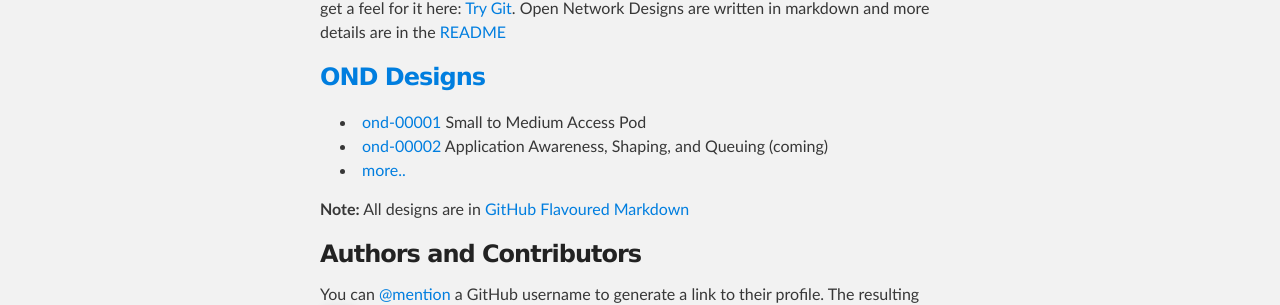
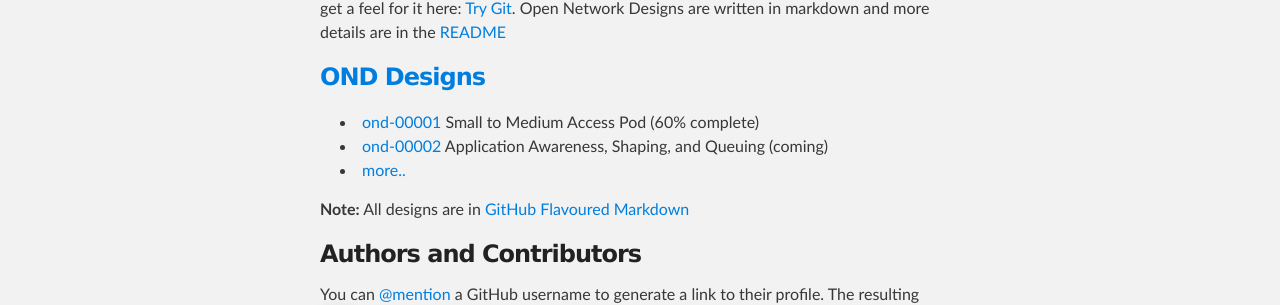
Before and after one commit to podomere/ond, a Jekyll site: the page index.html, which Jekyll copies as it is, in a window 1280 px wide. Shown: the part 499-804 px from the top of the page. Built offline with Jekyll 4.4.1, drawn with Linux system fonts in a browser that asks for light colours.

Commit message:
Update index.html

```diff
--- a/index.html
+++ b/index.html
@@ -45,7 +45,7 @@
 <h3><a href="designs.html">OND Designs</a></h3>
 <p>
 <ul>
-<li><a href="./ond-00001/ond-00001.html">ond-00001</a> Small to Medium Access Pod</li>
+<li><a href="./ond-00001/ond-00001.html">ond-00001</a> Small to Medium Access Pod (60% complete)</li>
 <li><a href="./ond-00002/ond-00002.html">ond-00002</a> Application Awareness, Shaping, and Queuing (<i>coming</i>)</li>
 <li><a href="designs.html">more..</a></li>
 </ul>
```
